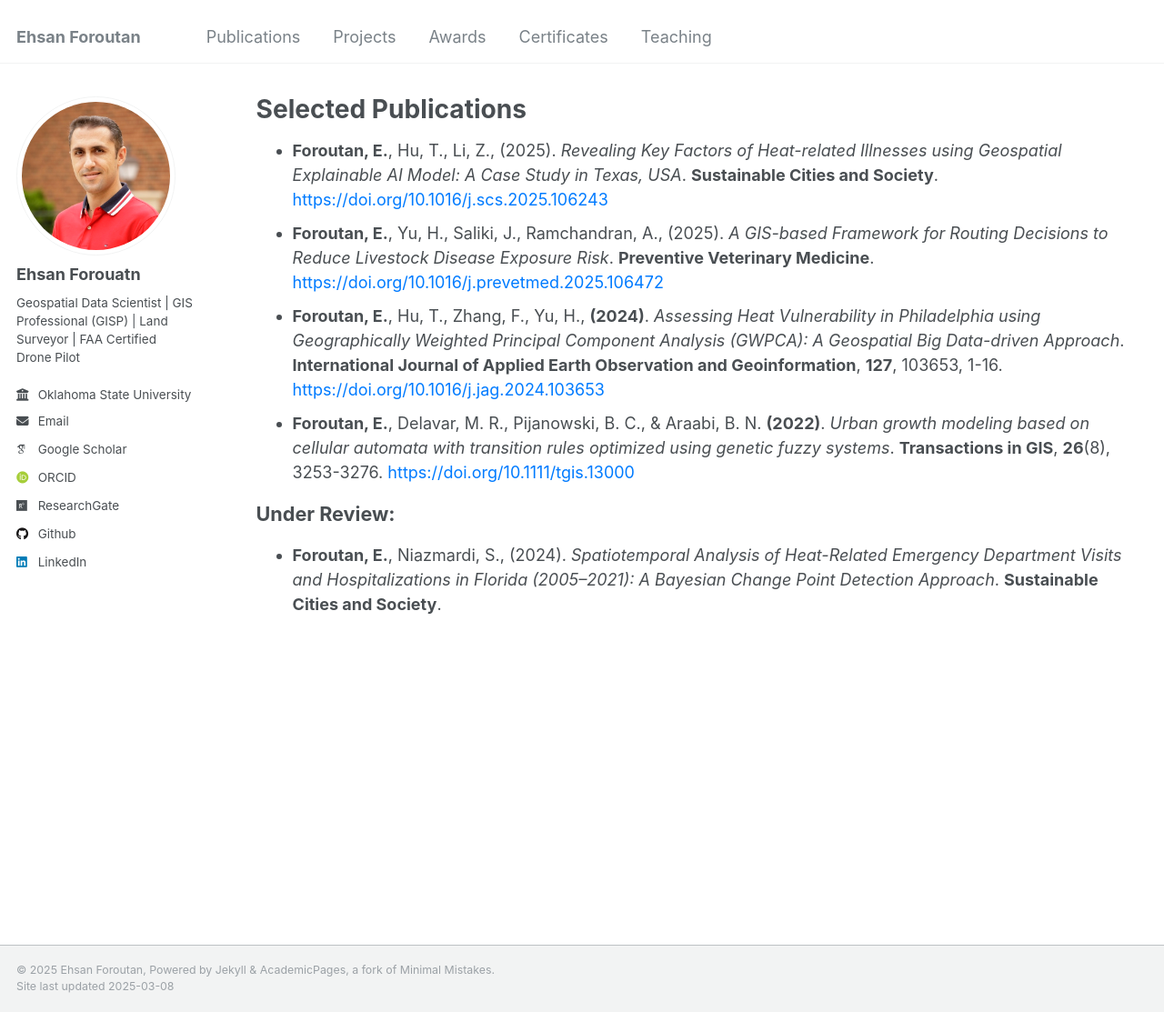
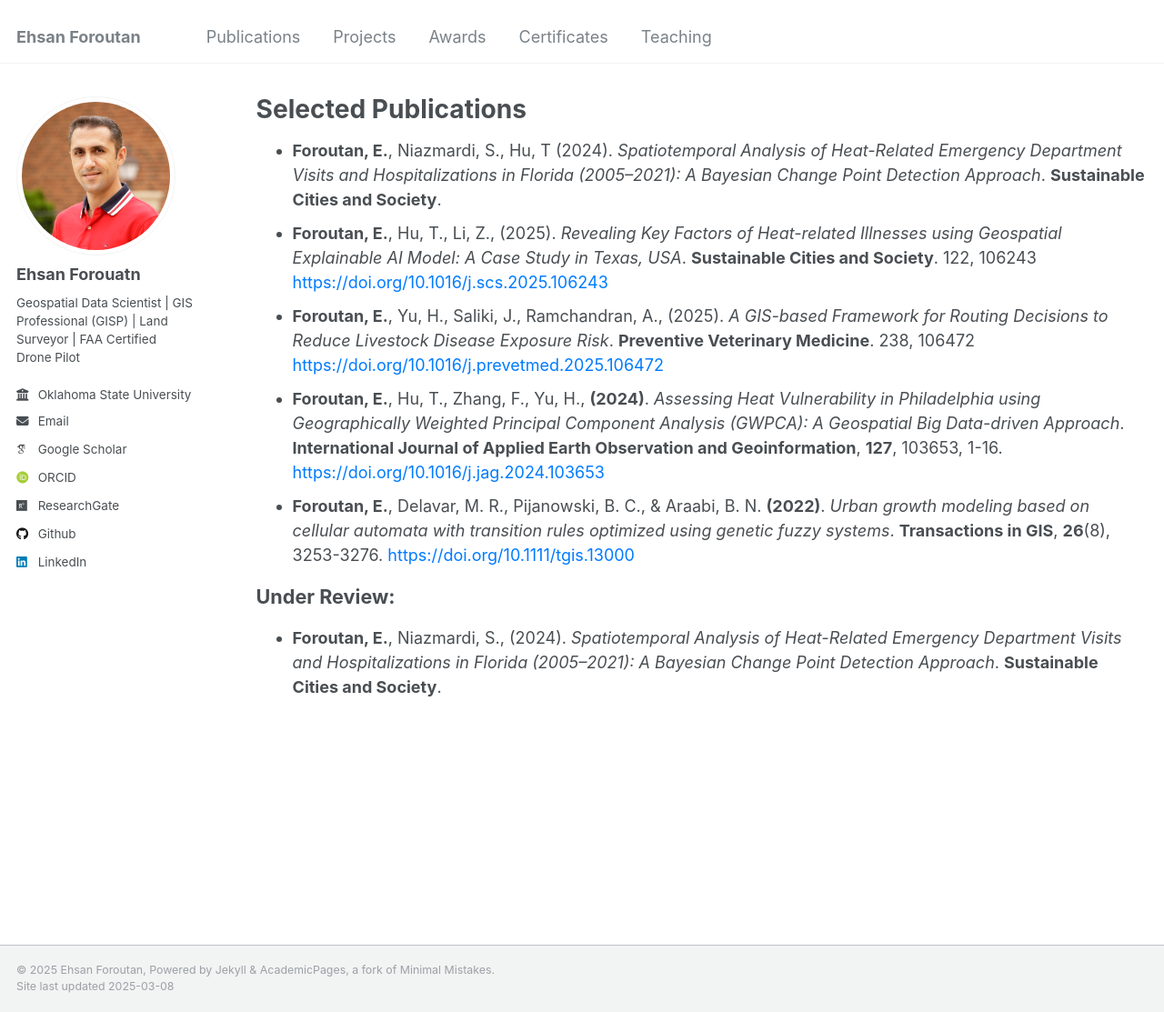
Before and after one commit to eforoutan/eforoutan.github.io, a Jekyll site: the page built from _pages/publications.html, in a window 1280 px wide and 1113 px high. Shown: the whole window at 91% size. Built offline with Jekyll 4.4.1, drawn with Linux system fonts in a browser that asks for light colours; some web fonts are replaced.

Commit message:
Update publications.html

```diff
--- a/_pages/publications.html
+++ b/_pages/publications.html
@@ -6,17 +6,23 @@ author_profile: true
 ---
 <ul>
 
+  <li style="font-size: 1rem; line-height: 1.5; margin-bottom: 10px;">
+    <strong>Foroutan, E.</strong>, Niazmardi, S., Hu, T (2024).
+    <em>Spatiotemporal Analysis of Heat-Related Emergency Department Visits and Hospitalizations in Florida (2005–2021): A Bayesian Change Point Detection Approach</em>.
+    <strong>Sustainable Cities and Society</strong>.
+  </li>
+
  <li style="font-size: 1rem; line-height: 1.5; margin-bottom: 10px;">
     <strong>Foroutan, E.</strong>, Hu, T., Li, Z., (2025).
     <em>Revealing Key Factors of Heat-related Illnesses using Geospatial Explainable AI Model: A Case Study in Texas, USA</em>.
-    <strong>Sustainable Cities and Society</strong>.
+    <strong>Sustainable Cities and Society</strong>. 122, 106243
   <a href="https://doi.org/10.1016/j.scs.2025.106243" target="_blank" style="color: #007BFF; text-decoration: none;">https://doi.org/10.1016/j.scs.2025.106243</a>
   </li>
 
   <li style="font-size: 1rem; line-height: 1.5; margin-bottom: 10px;">
     <strong>Foroutan, E.</strong>, Yu, H., Saliki, J., Ramchandran, A., (2025).
     <em>A GIS-based Framework for Routing Decisions to Reduce Livestock Disease Exposure Risk</em>.
-    <strong>Preventive Veterinary Medicine</strong>.
+    <strong>Preventive Veterinary Medicine</strong>. 238, 106472
    <a href="https://doi.org/10.1016/j.prevetmed.2025.106472" target="_blank" style="color: #007BFF; text-decoration: none;">https://doi.org/10.1016/j.prevetmed.2025.106472</a>
   </li>
 
```
